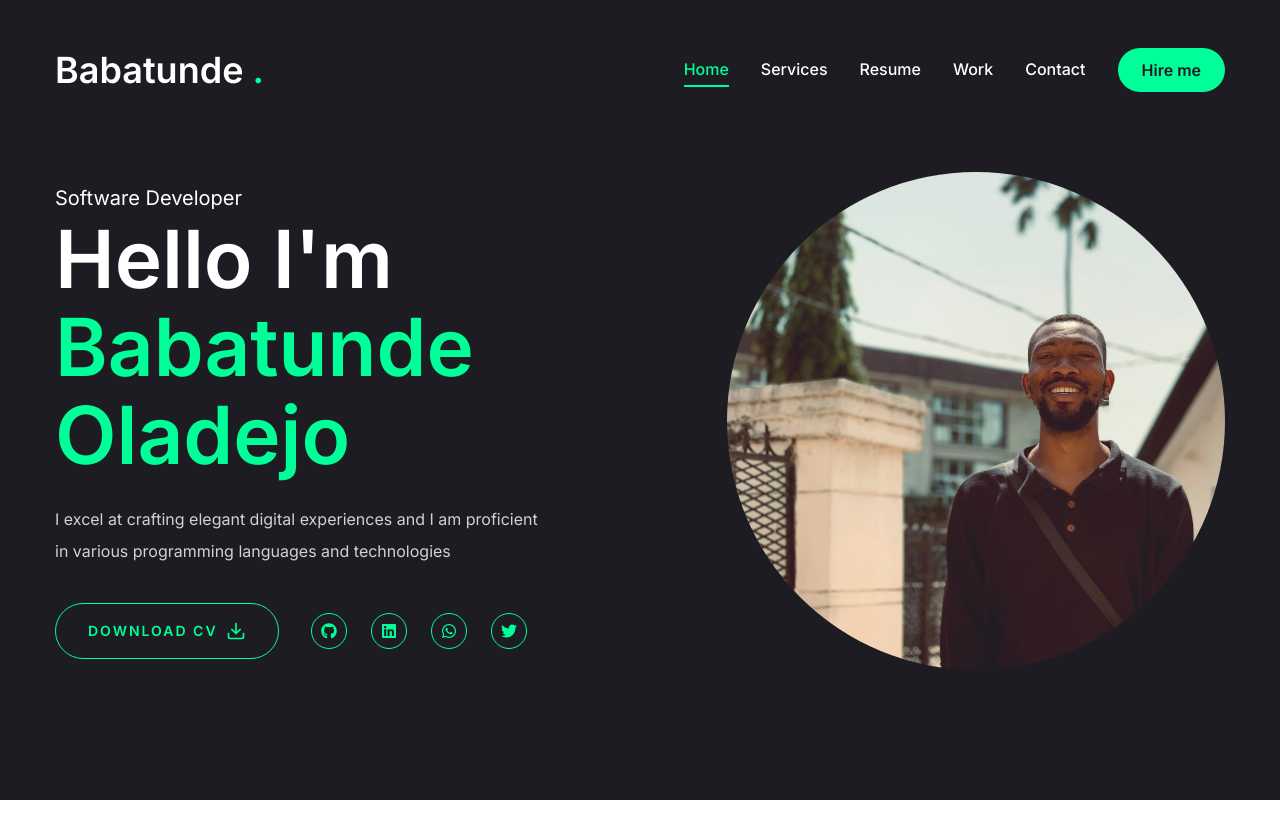
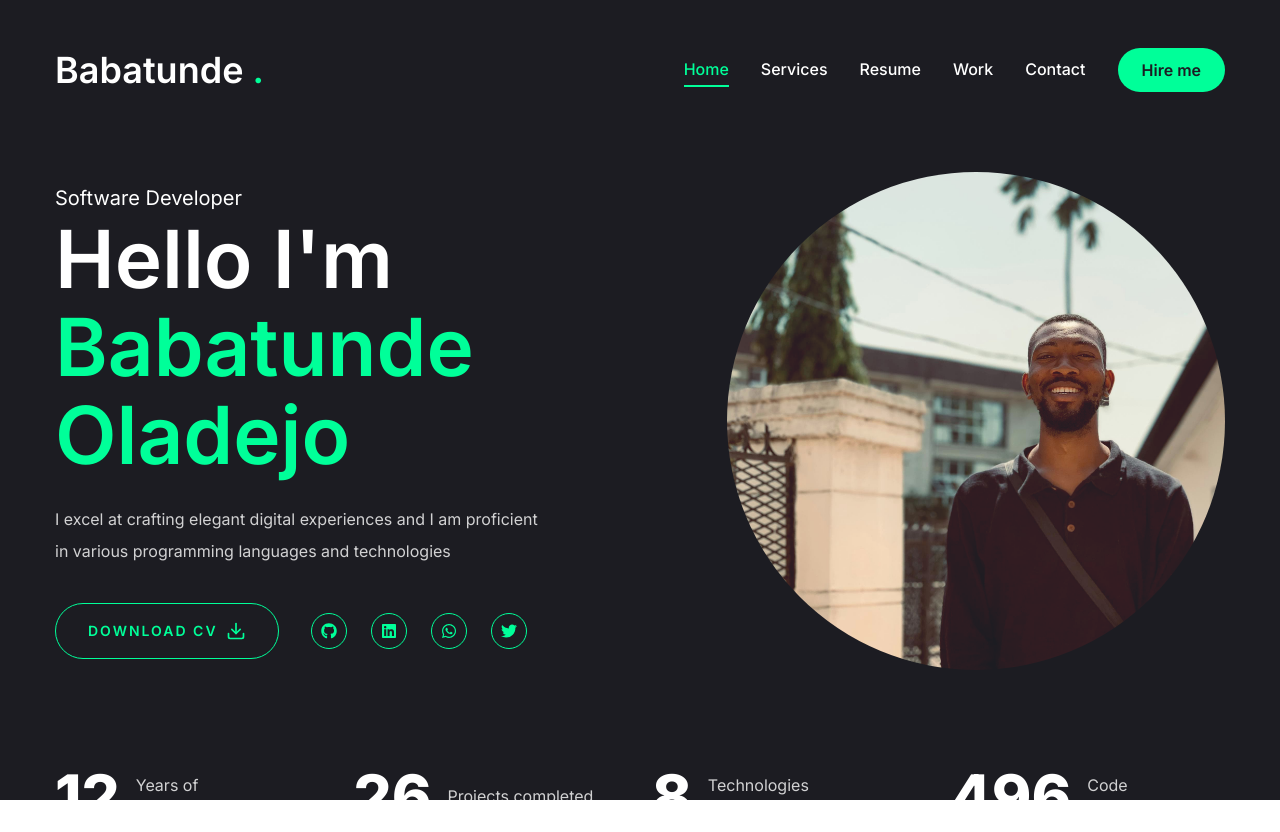
Before and after one commit to TundeOladejo/babz-portfolio, a Next.js app: page / in a window 1280 px wide. Before the commit the page ends 800 px from the top, so only its background shows below. Built offline with nearby package versions, Linux system fonts and the light colour scheme.

Commit message:
added stats to homepage

```diff
--- a/app/page.jsx
+++ b/app/page.jsx
@@ -4,6 +4,7 @@
 //components
 import Social from "@/components/Social";
 import Photo from "@/components/Photo";
+import Stats from "@/components/Stats";
 
 const Home = () => {
   return (<section className="h-full">
@@ -34,6 +35,8 @@
         </div>
       </div>
     </div>
+
+    <Stats />
   </section>);
 };
 
--- /dev/null
+++ b/components/Stats.jsx
@@ -0,0 +1,41 @@
+"use client"
+
+import CountUp from "react-countup"
+
+const stats = [
+    {
+        num: 12,
+        text: "Years of experience"
+    },
+    {
+        num: 26,
+        text: "Projects completed"
+    },
+    {
+        num: 8,
+        text: "Technologies mastered"
+    },
+    {
+        num: 500,
+        text: "Code commits"
+    }
+]
+
+const Stats = () => {
+  return (
+    <section className="pt-4 pb-12 xl:pt-0 xl:pb-0">
+        <div className="container mx-auto">
+            <div className="flex flex-wrap gap-6 max-w-[80vw] mx-auto xl:max-w-none ">
+            {stats.map((item, index) => {
+                return <div className="flex-1 flex gap-4 items-center justify-center xl:justify-start" key={index}>
+                    <CountUp end={item.num} duration={5} delay={2} className="text-4xl xl:text-6xl font-extrabold"/>
+                    <p className={`${item.text.length < 15 ? "max-w-[100px]" : "max-w-[150px]"} leading-snug text-white/80`}>{item.text}</p>
+                </div>
+            })}
+            </div>
+        </div>
+    </section>
+  )
+}
+
+export default Stats
--- a/package.json
+++ b/package.json
@@ -21,6 +21,7 @@
     "lucide-react": "^0.395.0",
     "next": "14.2.4",
     "react": "^18",
+    "react-countup": "^6.5.3",
     "react-dom": "^18",
     "react-icons": "^5.2.1",
     "tailwind-merge": "^2.3.0",
```
Also changed, not shown: 1 other file (tests, documents, lock files or other folders).
